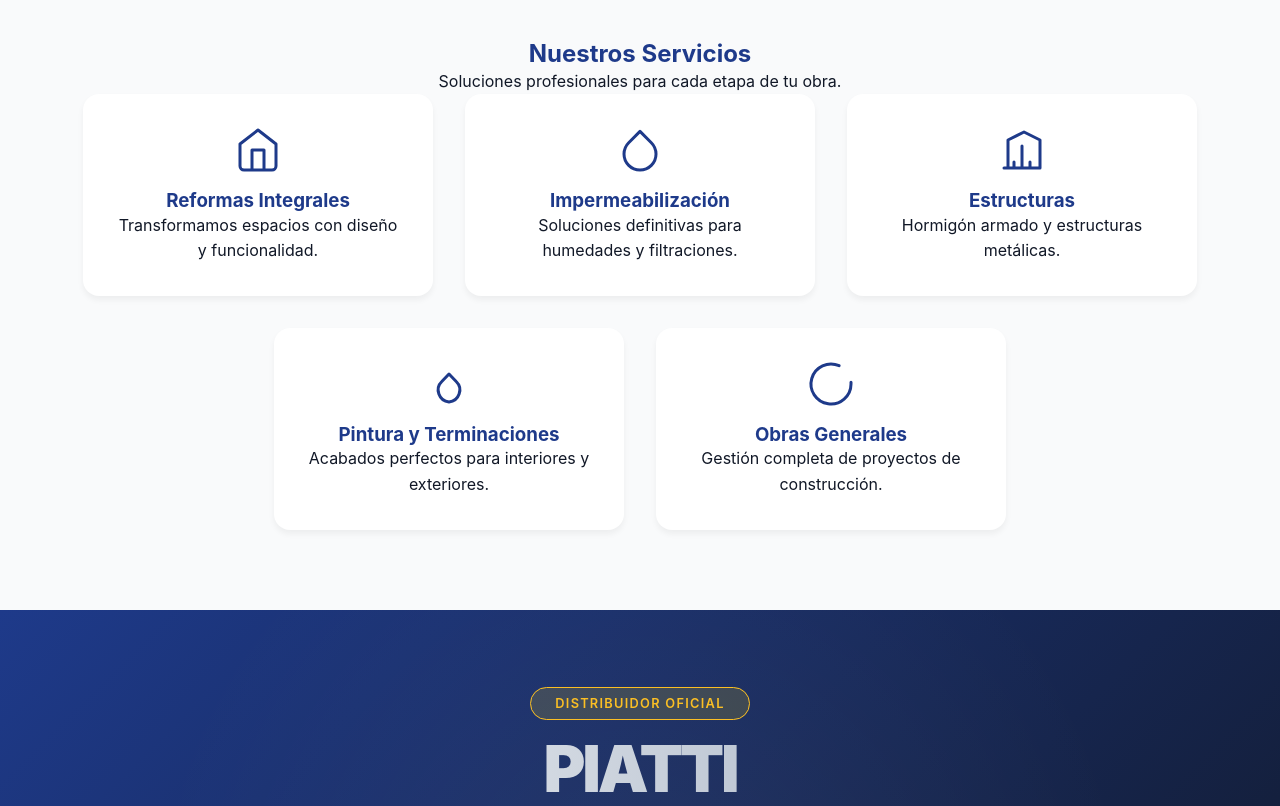
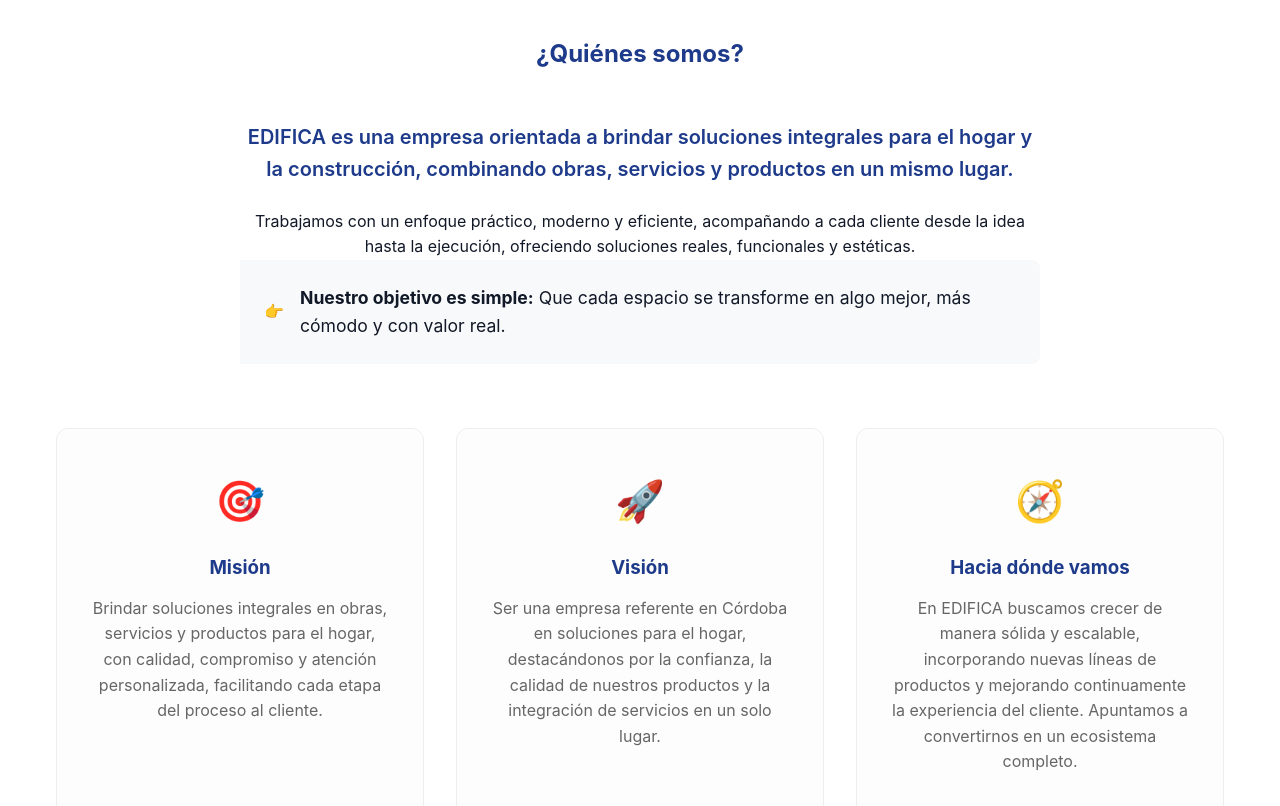
Before and after one commit to NicolasFrance01/edifica-web, a Vue app: page / in a window 1280 px wide. Shown: the part 820-1626 px from the top of the page. Built offline with nearby package versions, Linux system fonts and the light colour scheme.

Commit message:
Add Who We Are and Brands sections

```diff
--- /dev/null
+++ b/src/components/AboutUs.vue
@@ -0,0 +1,124 @@
+<template>
+  <section id="about" class="section about-section">
+    <div class="container">
+      <div class="section-header text-center">
+        <h2 class="text-primary">{{ aboutData.title }}</h2>
+        <div class="header-line"></div>
+      </div>
+
+      <div class="about-intro text-center mb-5">
+        <p class="lead">{{ aboutData.description }}</p>
+        <p>{{ aboutData.extendedDescription }}</p>
+        <div class="objective-box mt-4">
+          <span class="emoji-icon">👉</span>
+          <p class="objective-text"><strong>Nuestro objetivo es simple:</strong> {{ aboutData.objective }}</p>
+        </div>
+      </div>
+
+      <div class="grid about-grid">
+        <div v-for="(item, index) in aboutData.pillars" :key="index" class="pillar-card">
+          <div class="pillar-icon">
+            <span v-if="item.icon">{{ item.icon }}</span>
+          </div>
+          <h3>{{ item.title }}</h3>
+          <p>{{ item.text }}</p>
+        </div>
+      </div>
+    </div>
+  </section>
+</template>
+
+<script setup>
+const aboutData = {
+  title: '¿Quiénes somos?',
+  description: 'EDIFICA es una empresa orientada a brindar soluciones integrales para el hogar y la construcción, combinando obras, servicios y productos en un mismo lugar.',
+  extendedDescription: 'Trabajamos con un enfoque práctico, moderno y eficiente, acompañando a cada cliente desde la idea hasta la ejecución, ofreciendo soluciones reales, funcionales y estéticas.',
+  objective: 'Que cada espacio se transforme en algo mejor, más cómodo y con valor real.',
+  pillars: [
+    {
+      title: 'Misión',
+      icon: '🎯',
+      text: 'Brindar soluciones integrales en obras, servicios y productos para el hogar, con calidad, compromiso y atención personalizada, facilitando cada etapa del proceso al cliente.'
+    },
+    {
+      title: 'Visión',
+      icon: '🚀',
+      text: 'Ser una empresa referente en Córdoba en soluciones para el hogar, destacándonos por la confianza, la calidad de nuestros productos y la integración de servicios en un solo lugar.'
+    },
+    {
+      title: 'Hacia dónde vamos',
+      icon: '🧭',
+      text: 'En EDIFICA buscamos crecer de manera sólida y escalable, incorporando nuevas líneas de productos y mejorando continuamente la experiencia del cliente. Apuntamos a convertirnos en un ecosistema completo.'
+    }
+  ]
+}
+</script>
+
+<style scoped>
+.about-section {
+  background-color: #ffffff;
+  padding: 6rem 0;
+}
+.header-line {
+  width: 60px;
+  height: 4px;
+  background-color: var(--color-gold);
+  margin: 1rem auto 2rem;
+  border-radius: 2px;
+}
+.about-intro {
+  max-width: 800px;
+  margin: 0 auto;
+}
+.lead {
+  font-size: 1.25rem;
+  font-weight: 600;
+  color: var(--color-primary);
+  margin-bottom: 1.5rem;
+}
+.objective-box {
+  background-color: #f8f9fa;
+  padding: 1.5rem;
+  border-left: 4px solid var(--color-gold);
+  display: inline-flex;
+  align-items: center;
+  gap: 1rem;
+  border-radius: 0 8px 8px 0;
+  text-align: left;
+}
+.objective-text {
+  margin: 0;
+  font-size: 1.1rem;
+}
+.about-grid {
+  grid-template-columns: repeat(auto-fit, minmax(280px, 1fr));
+  gap: 2rem;
+  margin-top: 4rem;
+}
+.pillar-card {
+  padding: 2.5rem 2rem;
+  background: #fdfdfd;
+  border: 1px solid #eee;
+  border-radius: 12px;
+  transition: all 0.3s ease;
+  text-align: center;
+}
+.pillar-card:hover {
+  transform: translateY(-10px);
+  box-shadow: 0 15px 30px rgba(0,0,0,0.05);
+  border-color: var(--color-gold);
+}
+.pillar-icon {
+  font-size: 2.5rem;
+  margin-bottom: 1.5rem;
+}
+.pillar-card h3 {
+  margin-bottom: 1rem;
+  color: var(--color-primary);
+  font-weight: 700;
+}
+.pillar-card p {
+  color: #666;
+  line-height: 1.6;
+}
+</style>
--- /dev/null
+++ b/src/components/BrandsSection.vue
@@ -0,0 +1,158 @@
+<template>
+  <section id="brands" class="section brands-section">
+    <div class="container">
+      <div class="section-header text-center">
+        <h2 class="text-white">Nuestras Marcas</h2>
+        <p class="text-gray">Unidades de negocio especializadas para cada necesidad.</p>
+        <div class="header-line"></div>
+      </div>
+
+      <div class="grid brands-grid">
+        <div v-for="(brand, index) in brands" :key="index" class="brand-card">
+          <div class="brand-image">
+            <div class="brand-overlay">
+              <span class="brand-tag">{{ brand.category }}</span>
+            </div>
+            <!-- Dynamic image placeholder - User can replace src later -->
+            <img :src="brand.image" :alt="brand.name">
+          </div>
+          <div class="brand-content">
+            <div class="brand-header">
+              <span class="brand-emoji">{{ brand.emoji }}</span>
+              <h3>{{ brand.name }}</h3>
+            </div>
+            <p>{{ brand.description }}</p>
+            <div class="brand-footer">
+              <p class="brand-hook">{{ brand.hook }}</p>
+            </div>
+          </div>
+        </div>
+      </div>
+    </div>
+  </section>
+</template>
+
+<script setup>
+const brands = [
+  {
+    name: 'PIATTI',
+    category: 'Puertas y portones',
+    emoji: '🚪',
+    description: 'Soluciones en puertas interiores y portones levadizos, combinando funcionalidad, seguridad y diseño.',
+    hook: 'Pensado para quienes buscan mejorar accesos con productos durables y modernos.',
+    image: 'https://images.unsplash.com/photo-1506377585622-bedcbb027afc?auto=format&fit=crop&q=80&w=800'
+  },
+  {
+    name: 'LIV',
+    category: 'Sillas y sillones',
+    emoji: '🪑',
+    description: 'Línea de mobiliario orientada al confort y diseño, con opciones para comedor, living y espacios modernos.',
+    hook: 'Productos seleccionados para combinar estética, calidad y precio.',
+    image: 'https://images.unsplash.com/photo-1567016432779-094069958ea5?auto=format&fit=crop&q=80&w=800'
+  },
+  {
+    name: 'INTERIA',
+    category: 'Interiorismo',
+    emoji: '🏠',
+    description: 'Soluciones de diseño interior enfocadas en cocinas, vestidores y optimización de espacios.',
+    hook: 'Pensado para transformar ambientes en lugares funcionales, ordenados y visualmente atractivos.',
+    image: 'https://images.unsplash.com/photo-1600210492486-724fe5c67fb0?auto=format&fit=crop&q=80&w=800'
+  }
+]
+</script>
+
+<style scoped>
+.brands-section {
+  background-color: var(--color-primary);
+  color: white;
+  padding: 6rem 0;
+}
+.header-line {
+  width: 60px;
+  height: 4px;
+  background-color: var(--color-gold);
+  margin: 1rem auto 3rem;
+  border-radius: 2px;
+}
+.brands-grid {
+  grid-template-columns: repeat(auto-fit, minmax(300px, 1fr));
+  gap: 2.5rem;
+}
+.brand-card {
+  background: rgba(255, 255, 255, 0.05);
+  border: 1px solid rgba(255, 255, 255, 0.1);
+  border-radius: 16px;
+  overflow: hidden;
+  transition: all 0.4s cubic-bezier(0.175, 0.885, 0.32, 1.275);
+}
+.brand-card:hover {
+  transform: translateY(-12px);
+  background: rgba(255, 255, 255, 0.08);
+  border-color: var(--color-gold);
+  box-shadow: 0 20px 40px rgba(0,0,0,0.3);
+}
+.brand-image {
+  height: 220px;
+  position: relative;
+  overflow: hidden;
+}
+.brand-image img {
+  width: 100%;
+  height: 100%;
+  object-fit: cover;
+  transition: transform 0.5s ease;
+}
+.brand-card:hover .brand-image img {
+  transform: scale(1.1);
+}
+.brand-overlay {
+  position: absolute;
+  top: 0; left: 0; width: 100%; height: 100%;
+  background: linear-gradient(to bottom, rgba(0,0,0,0.2), rgba(0,0,0,0.6));
+  z-index: 1;
+  display: flex;
+  align-items: flex-end;
+  padding: 1.5rem;
+}
+.brand-tag {
+  background-color: var(--color-gold);
+  color: var(--color-primary);
+  padding: 0.4rem 1rem;
+  border-radius: 20px;
+  font-size: 0.85rem;
+  font-weight: 700;
+  text-transform: uppercase;
+}
+.brand-content {
+  padding: 2rem;
+}
+.brand-header {
+  display: flex;
+  align-items: center;
+  gap: 0.75rem;
+  margin-bottom: 1rem;
+}
+.brand-emoji {
+  font-size: 1.5rem;
+}
+.brand-header h3 {
+  font-size: 1.5rem;
+  font-weight: 800;
+  letter-spacing: 1px;
+  margin: 0;
+}
+.brand-content p {
+  color: #ccc;
+  line-height: 1.6;
+  margin-bottom: 1.5rem;
+  font-size: 0.95rem;
+}
+.brand-hook {
+  font-style: italic;
+  color: var(--color-gold) !important;
+  font-size: 0.9rem !important;
+  margin: 0 !important;
+  border-top: 1px solid rgba(255,255,255,0.1);
+  padding-top: 1rem;
+}
+</style>
--- a/src/components/LandingPage.vue
+++ b/src/components/LandingPage.vue
@@ -3,6 +3,8 @@ import Calculator from './Calculator.vue'
 import ServicesSection from './ServicesSection.vue'
 import CatalogSection from './CatalogSection.vue'
 import DistributorSection from './DistributorSection.vue'
+import AboutUs from './AboutUs.vue'
+import BrandsSection from './BrandsSection.vue'
 
 
 const scrollToCalculator = () => {
@@ -20,7 +22,9 @@ const scrollToCalculator = () => {
           <img src="/logo_landing.png" alt="EDIFICA Obras y Servicios" class="logo-img">
         </div>
         <div class="nav-links">
+          <a href="#about">Nosotros</a>
           <a href="#features">Servicios</a>
+          <a href="#brands">Marcas</a>
           <a href="#projects">Proyectos</a>
           <button class="btn btn-primary" @click="scrollToCalculator">Cotizar Ahora</button>
         </div>
@@ -43,6 +47,9 @@ const scrollToCalculator = () => {
       </div>
     </section>
 
+    <!-- About Us Section -->
+    <AboutUs />
+
     <!-- Services Section -->
     <ServicesSection />
 
@@ -51,6 +58,9 @@ const scrollToCalculator = () => {
 
     <!-- Catalog Section -->
     <CatalogSection />
+
+    <!-- Brands Section -->
+    <BrandsSection />
 
     <!-- Calculator & Catalog Section -->
     <section id="calculator-section" class="section bg-dark">
```
